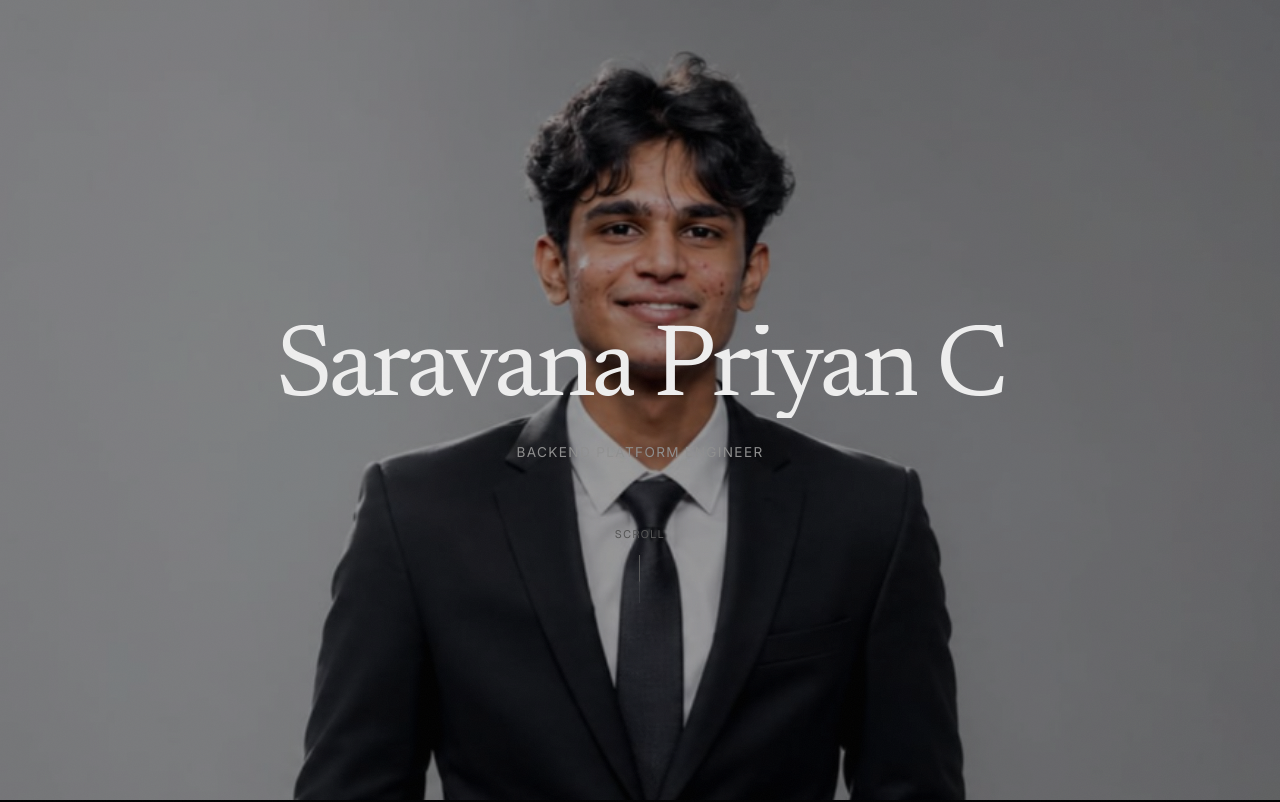
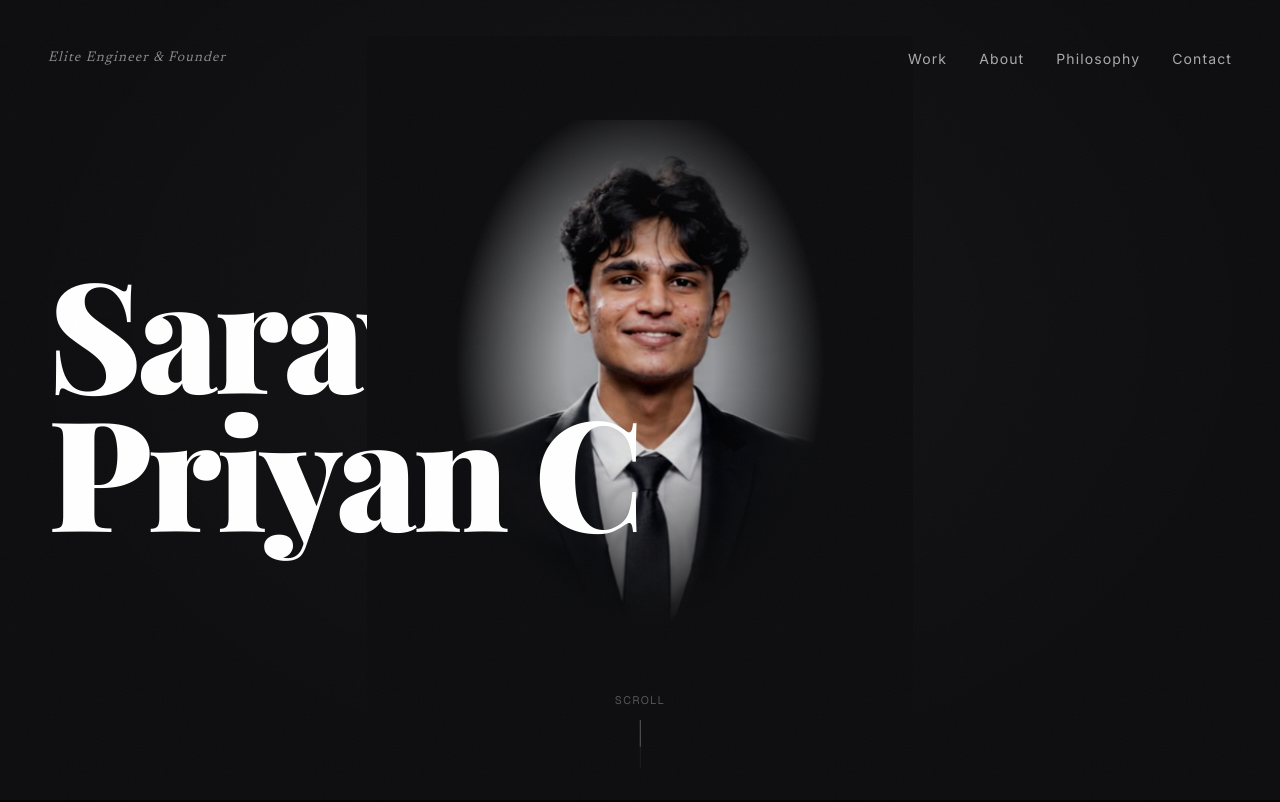
Before and after one commit to codesbysaravana/portfolio, a Next.js app: page / in a window 1280 px wide. Shown: the top 802 px of the page. Built offline with nearby package versions, Linux system fonts and the light colour scheme.

Commit message:
changing

```diff
--- a/src/app/layout.tsx
+++ b/src/app/layout.tsx
@@ -1,5 +1,5 @@
 import type { Metadata } from "next";
-import { Geist, Geist_Mono, Newsreader, Inter } from "next/font/google";
+import { Geist, Geist_Mono, Newsreader, Inter, Playfair_Display } from "next/font/google";
 import { SmoothScrollProvider } from "@/lib/scroll/smooth-scroll-provider";
 import { GSAPProvider } from "@/lib/motion/gsap-provider";
 import { ProgressBar } from "@/components/layout/progress-bar";
@@ -31,6 +31,13 @@ const inter = Inter({
   display: "swap",
 });
 
+const playfair = Playfair_Display({
+  variable: "--font-playfair",
+  subsets: ["latin"],
+  display: "swap",
+  weight: ["900"],
+});
+
 export const metadata: Metadata = {
   title: "Portfolio",
   description: "A premium personal portfolio — crafted with intention.",
@@ -50,7 +57,7 @@ export default function RootLayout({
   return (
     <html
       lang="en"
-      className={`${geistSans.variable} ${geistMono.variable} ${newsreader.variable} ${inter.variable} h-full antialiased`}
+      className={`${geistSans.variable} ${geistMono.variable} ${newsreader.variable} ${inter.variable} ${playfair.variable} h-full antialiased`}
     >
       <body className="grain">
         {/* Skip link for accessibility */}
--- a/src/components/chapters/hero.tsx
+++ b/src/components/chapters/hero.tsx
@@ -3,40 +3,80 @@
 import { useRef, useEffect } from 'react';
 import Image from 'next/image';
 import { gsap } from 'gsap';
-import { ScrollTrigger } from 'gsap/ScrollTrigger';
 import { Chapter } from '@/components/layout/chapter';
-import { Headline } from '@/components/content/headline';
-import { AnimateOnScroll } from '@/components/motion/animate-on-scroll';
 import { ScrollIndicator } from '@/components/motion/scroll-indicator';
 import { useReducedMotion } from '@/hooks/use-reduced-motion';
 
 /**
- * Chapter 1 — Hero
+ * Chapter 1 — Hero: Editorial Z-Index Layered Composition
  *
- * Full viewport. Centered content. Arrested attention.
- * Cinematic backdrop image with independent parallax and text fade-out.
+ * Three-layer depth illusion:
+ *   z-1  "Saravana"  — behind the portrait
+ *   z-2  Portrait    — middle layer, centered, tall
+ *   z-3  "Priyan C"  — in front of the portrait
+ *
+ * The person appears to stand between the two lines of their own name,
+ * creating a magazine-cover / cinematic poster composition.
  */
+
+const NAV_LINKS = [
+  { label: 'Work', href: '#projects' },
+  { label: 'About', href: '#identity' },
+  { label: 'Philosophy', href: '#philosophy' },
+  { label: 'Contact', href: '#contact' },
+] as const;
+
 export function ChapterHero() {
   const sectionRef = useRef<HTMLDivElement>(null);
-  const contentRef = useRef<HTMLDivElement>(null);
-  const imageWrapperRef = useRef<HTMLDivElement>(null);
+  const atmosphereRef = useRef<HTMLDivElement>(null);
+  const subtitleRef = useRef<HTMLDivElement>(null);
+  const navRef = useRef<HTMLElement>(null);
+  const firstNameRef = useRef<HTMLDivElement>(null);
+  const portraitRef = useRef<HTMLDivElement>(null);
+  const lastNameRef = useRef<HTMLDivElement>(null);
   const prefersReduced = useReducedMotion();
 
   useEffect(() => {
     if (prefersReduced || !sectionRef.current) return;
 
     const ctx = gsap.context(() => {
-      // 1. Entrance animation for the cinematic backdrop
-      if (imageWrapperRef.current) {
-        gsap.fromTo(
-          imageWrapperRef.current,
-          { scale: 1.1, opacity: 0 },
-          { scale: 1, opacity: 1, duration: 2.5, ease: 'power2.out' }
-        );
-      }
+      // ── Initial hidden state ──
+      gsap.set(atmosphereRef.current, { opacity: 0 });
+      gsap.set([subtitleRef.current, navRef.current], { opacity: 0, y: 10 });
+      gsap.set(firstNameRef.current, { opacity: 0, x: -40 });
+      gsap.set(portraitRef.current, { opacity: 0, scale: 1.05 });
+      gsap.set(lastNameRef.current, { opacity: 0, x: 40 });
 
-      // 2. Scroll-linked animations (Parallax separation)
-      const tl = gsap.timeline({
+      // ── ENTRANCE TIMELINE ──
+      const tl = gsap.timeline({ delay: 0.2 });
+
+      // 1. Atmosphere glow fades in
+      tl.to(atmosphereRef.current, {
+        opacity: 1, duration: 2, ease: 'power2.out',
+      }, 0);
+
+      // 2. Subtitle + Nav
+      tl.to([subtitleRef.current, navRef.current], {
+        opacity: 1, y: 0, duration: 0.8, ease: 'power3.out', stagger: 0.1,
+      }, 0.3);
+
+      // 3. "Saravana" slides in from left
+      tl.to(firstNameRef.current, {
+        opacity: 1, x: 0, duration: 1.2, ease: 'power4.out',
+      }, 0.5);
+
+      // 4. Portrait fades in with scale
+      tl.to(portraitRef.current, {
+        opacity: 1, scale: 1, duration: 1.6, ease: 'power3.out',
+      }, 0.7);
+
+      // 5. "Priyan C" slides in from right
+      tl.to(lastNameRef.current, {
+        opacity: 1, x: 0, duration: 1.2, ease: 'power4.out',
+      }, 0.9);
+
+      // ── SCROLL-LINKED PARALLAX ──
+      const scrollTl = gsap.timeline({
         scrollTrigger: {
           trigger: sectionRef.current,
           start: 'top top',
@@ -45,24 +85,31 @@ export function ChapterHero() {
         },
       });
 
-      // Text moves up slightly and fades out
-      if (contentRef.current) {
-        tl.to(contentRef.current, {
-          opacity: 0,
-          scale: 0.95,
-          y: -80,
-          ease: 'none',
+      // "Saravana" at 1.3× scroll speed
+      if (firstNameRef.current) {
+        scrollTl.to(firstNameRef.current, {
+          y: '-35%', opacity: 0, ease: 'none',
         }, 0);
       }
 
-      // Image moves down slowly (parallax) and fades to black
-      if (imageWrapperRef.current) {
-        tl.to(imageWrapperRef.current, {
-          y: '30%',
-          opacity: 0.2,
-          ease: 'none',
+      // Portrait at 1×
+      if (portraitRef.current) {
+        scrollTl.to(portraitRef.current, {
+          y: '-10%', opacity: 0, ease: 'none',
         }, 0);
       }
+
+      // "Priyan C" at 0.7×
+      if (lastNameRef.current) {
+        scrollTl.to(lastNameRef.current, {
+          y: '5%', opacity: 0, ease: 'none',
+        }, 0);
+      }
+
+      // Subtitle + Nav fade
+      scrollTl.to([subtitleRef.current, navRef.current], {
+        opacity: 0, ease: 'none',
+      }, 0);
     }, sectionRef);
 
     return () => ctx.revert();
@@ -72,49 +119,180 @@ export function ChapterHero() {
     <Chapter id="hero" bg="deep" flush label="Hero">
       <div
         ref={sectionRef}
-        className="relative flex min-h-[100dvh] flex-col items-center justify-center overflow-hidden"
+        style={{
+          position: 'relative',
+          minHeight: '100dvh',
+          overflow: 'hidden',
+          background: '#0D0D0F',
+        }}
       >
-        {/* Cinematic Backdrop Image Layer */}
-        <div ref={imageWrapperRef} className="absolute inset-0 z-0">
+        {/* ━━ Layer 0: Atmosphere ━━ */}
+        <div
+          ref={atmosphereRef}
+          style={{
+            position: 'absolute',
+            inset: 0,
+            zIndex: 0,
+            background: 'radial-gradient(ellipse at 50% 40%, rgba(255,255,255,0.03) 0%, transparent 70%)',
+          }}
+        />
+
+        {/* ━━ Subtitle — top left ━━ */}
+        <div
+          ref={subtitleRef}
+          style={{
+            position: 'absolute',
+            top: 48,
+            left: 48,
+            zIndex: 10,
+            fontFamily: 'var(--font-newsreader), serif',
+            fontStyle: 'italic',
+            fontSize: '0.875rem',
+            letterSpacing: '0.08em',
+            color: '#888',
+          }}
+        >
+          Elite Engineer &amp; Founder
+        </div>
+
+        {/* ━━ Nav — top right ━━ */}
+        <nav
+          ref={navRef}
+          style={{
+            position: 'absolute',
+            top: 48,
+            right: 48,
+            zIndex: 10,
+            display: 'flex',
+            gap: '2rem',
+            fontFamily: 'var(--font-inter), sans-serif',
+            fontSize: '0.875rem',
+            letterSpacing: '0.08em',
+            color: '#aaa',
+          }}
+        >
+          {NAV_LINKS.map(({ label, href }) => (
+            <a
+              key={label}
+              href={href}
+              style={{ transition: 'color 0.2s' }}
+              onMouseEnter={(e) => (e.currentTarget.style.color = '#fff')}
+              onMouseLeave={(e) => (e.currentTarget.style.color = '#aaa')}
+            >
+              {label}
+            </a>
+          ))}
+        </nav>
+
+        {/* ━━ Layer 1: "Saravana" — BEHIND portrait (z-1) ━━ */}
+        <div
+          ref={firstNameRef}
+          style={{
+            position: 'absolute',
+            zIndex: 1,
+            left: 48,
+            top: '50%',
+            transform: 'translateY(-100%)',
+          }}
+        >
+          <h1
+            aria-label="Saravana Priyan C"
+            style={{
+              fontFamily: 'var(--font-playfair), Georgia, serif',
+              fontSize: 'clamp(72px, 12vw, 180px)',
+              fontWeight: 900,
+              lineHeight: 0.9,
+              letterSpacing: '-0.03em',
+              color: '#FFFFFF',
+              margin: 0,
+              whiteSpace: 'nowrap',
+            }}
+          >
+            Saravana
+          </h1>
+        </div>
+
+        {/* ━━ Layer 2: Portrait — MIDDLE (z-2) ━━ */}
+        <div
+          ref={portraitRef}
+          style={{
+            position: 'absolute',
+            zIndex: 2,
+            top: '50%',
+            left: '50%',
+            transform: 'translate(-50%, -50%)',
+          }}
+        >
+          <div
+            style={{
+              position: 'relative',
+              height: '70vh',
+              width: 'calc(70vh * 0.75)',
+            }}
+          >
             <Image
               src="/saravana2.png"
-            alt="Hero Portrait"
+              alt="Saravana Priyan"
               fill
               priority
-            className="object-cover object-center"
-            sizes="100vw"
+              className="object-cover object-top"
+              sizes="(max-width: 640px) 70vw, 40vw"
               quality={90}
+              style={{
+                filter: 'brightness(0.82) contrast(1.15) saturate(0.85)',
+              }}
             />
-          {/* Text-protection scrim — ensures name is readable */}
-          <div className="absolute inset-0 bg-black/40" />
+            {/* Vignette: blends gray photo edges into dark page */}
+            <div
+              style={{
+                position: 'absolute',
+                inset: '-15%',
+                zIndex: 1,
+                pointerEvents: 'none',
+                background: 'radial-gradient(ellipse 45% 48% at 50% 45%, transparent 30%, #0D0D0F 75%)',
+              }}
+            />
+          </div>
         </div>
 
-        {/* Foreground Content Layer */}
-        <div ref={contentRef} className="relative z-10 flex flex-col items-center text-center mt-32">
-          {/* Name — Display typography */}
-          <div style={{ fontFamily: 'var(--font-newsreader), serif' }}>
-            <Headline as="h1" size="display" className="mb-6 !font-normal">
-              Saravana Priyan C
-            </Headline>
+        {/* ━━ Layer 3: "Priyan C" — IN FRONT of portrait (z-3) ━━ */}
+        <div
+          ref={lastNameRef}
+          style={{
+            position: 'absolute',
+            zIndex: 3,
+            left: 48,
+            top: '50%',
+          }}
+        >
+          <span
+            aria-hidden="true"
+            style={{
+              fontFamily: 'var(--font-playfair), Georgia, serif',
+              fontSize: 'clamp(72px, 12vw, 180px)',
+              fontWeight: 900,
+              lineHeight: 0.9,
+              letterSpacing: '-0.03em',
+              color: '#FFFFFF',
+              whiteSpace: 'nowrap',
+              display: 'block',
+            }}
+          >
+            Priyan C
+          </span>
         </div>
 
-          {/* Role — Secondary text */}
-          <AnimateOnScroll preset="fadeUp" delay={0.6}>
-            <p
-              className="text-[var(--portfolio-fg-secondary)] uppercase tracking-widest"
+        {/* ━━ Scroll Indicator ━━ */}
+        <div
           style={{
-                fontFamily: 'var(--font-inter), sans-serif',
-                fontSize: '0.85rem',
-                lineHeight: 'var(--line-height-body-lg)',
-                letterSpacing: '0.1em',
+            position: 'absolute',
+            bottom: 32,
+            left: '50%',
+            transform: 'translateX(-50%)',
+            zIndex: 10,
           }}
         >
-              Backend Platform Engineer
-            </p>
-          </AnimateOnScroll>
-
-          {/* Scroll indicator */}
-          <ScrollIndicator className="mt-16" />
+          <ScrollIndicator />
         </div>
       </div>
     </Chapter>
```
Also changed, not shown: src/app/globals.css (+148 -0 lines), src/components/chapters/identity.tsx (+11 -2 lines), public/saravanasuit.jpeg (added). Lines whose indentation alone changed are shown as unchanged.
